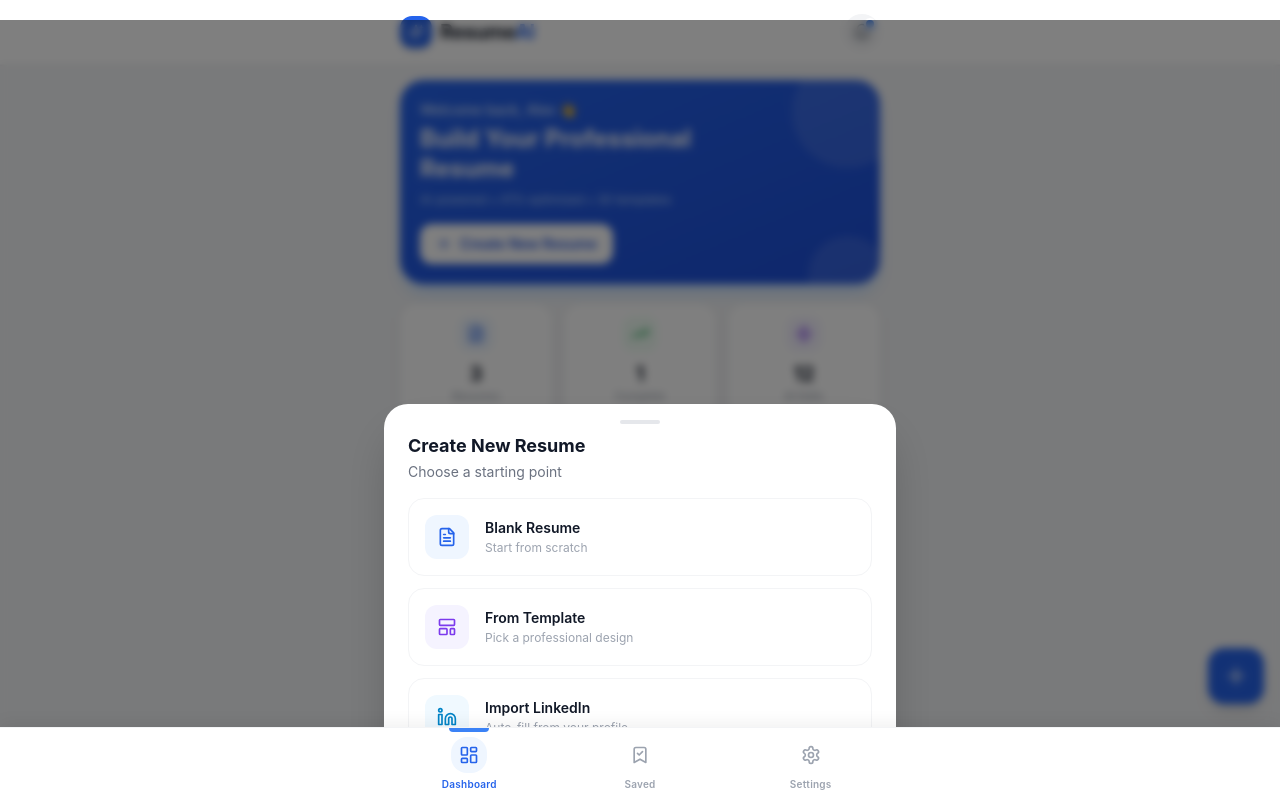
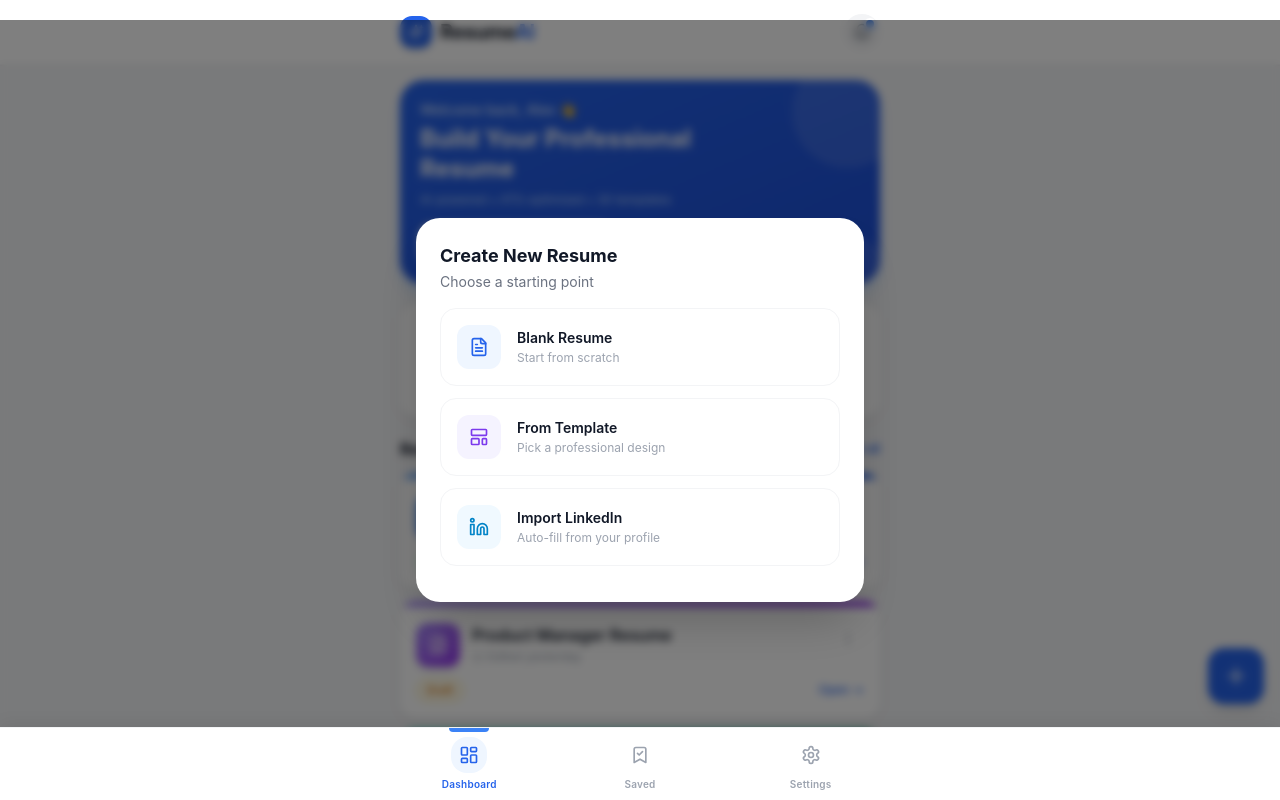
Before and after one commit to Qoqondabitta/resume-builder, a Next.js app: page / in a window 1280 px wide. Both pictures are taken after a click on the button "Create New Resume". Shown: the top 800 px of the page. Built offline with nearby package versions, Linux system fonts and the light colour scheme.

Commit message:
some changes to ui

```diff
--- a/app/page.tsx
+++ b/app/page.tsx
@@ -125,30 +125,25 @@ export default function DashboardPage() {
           initial={{ opacity: 0 }}
           animate={{ opacity: 1 }}
           exit={{ opacity: 0 }}
-          className="fixed inset-0 bg-black/50 backdrop-blur-sm z-50 flex items-end"
+          className="fixed inset-0 bg-black/50 backdrop-blur-sm z-50 flex items-center justify-center p-4"
           onClick={() => setShowNew(false)}
         >
           <motion.div
-            initial={{ y: '100%' }}
-            animate={{ y: 0 }}
-            exit={{ y: '100%' }}
+            initial={{ opacity: 0, scale: 0.95 }}
+            animate={{ opacity: 1, scale: 1 }}
+            exit={{ opacity: 0, scale: 0.95 }}
             transition={{ type: 'spring', stiffness: 300, damping: 30 }}
             onClick={(e) => e.stopPropagation()}
-            className="bg-white w-full max-w-lg mx-auto rounded-t-3xl shadow-2xl max-h-[80vh] flex flex-col"
+            className="bg-white w-full max-w-md rounded-3xl shadow-2xl max-h-[90vh] flex flex-col"
           >
-            {/* Drag handle */}
-            <div className="flex-shrink-0 pt-4 pb-2 px-6">
-              <div className="w-10 h-1 bg-gray-200 rounded-full mx-auto" />
-            </div>
-
             {/* Header */}
-            <div className="flex-shrink-0 px-6 pb-4">
+            <div className="flex-shrink-0 px-6 pt-6 pb-4">
               <h3 className="text-lg font-bold text-gray-900 mb-0.5">Create New Resume</h3>
               <p className="text-sm text-gray-500">Choose a starting point</p>
             </div>
 
             {/* Scrollable options */}
-            <div className="overflow-y-auto flex-1 px-6 pb-8">
+            <div className="overflow-y-auto flex-1 px-6 pb-6">
               {([
                 { label: 'Blank Resume',     desc: 'Start from scratch',           icon: FileText,       bg: 'bg-blue-50',   color: 'text-primary-600'   },
                 { label: 'From Template',    desc: 'Pick a professional design',    icon: LayoutTemplate, bg: 'bg-violet-50', color: 'text-violet-600'    },
```
